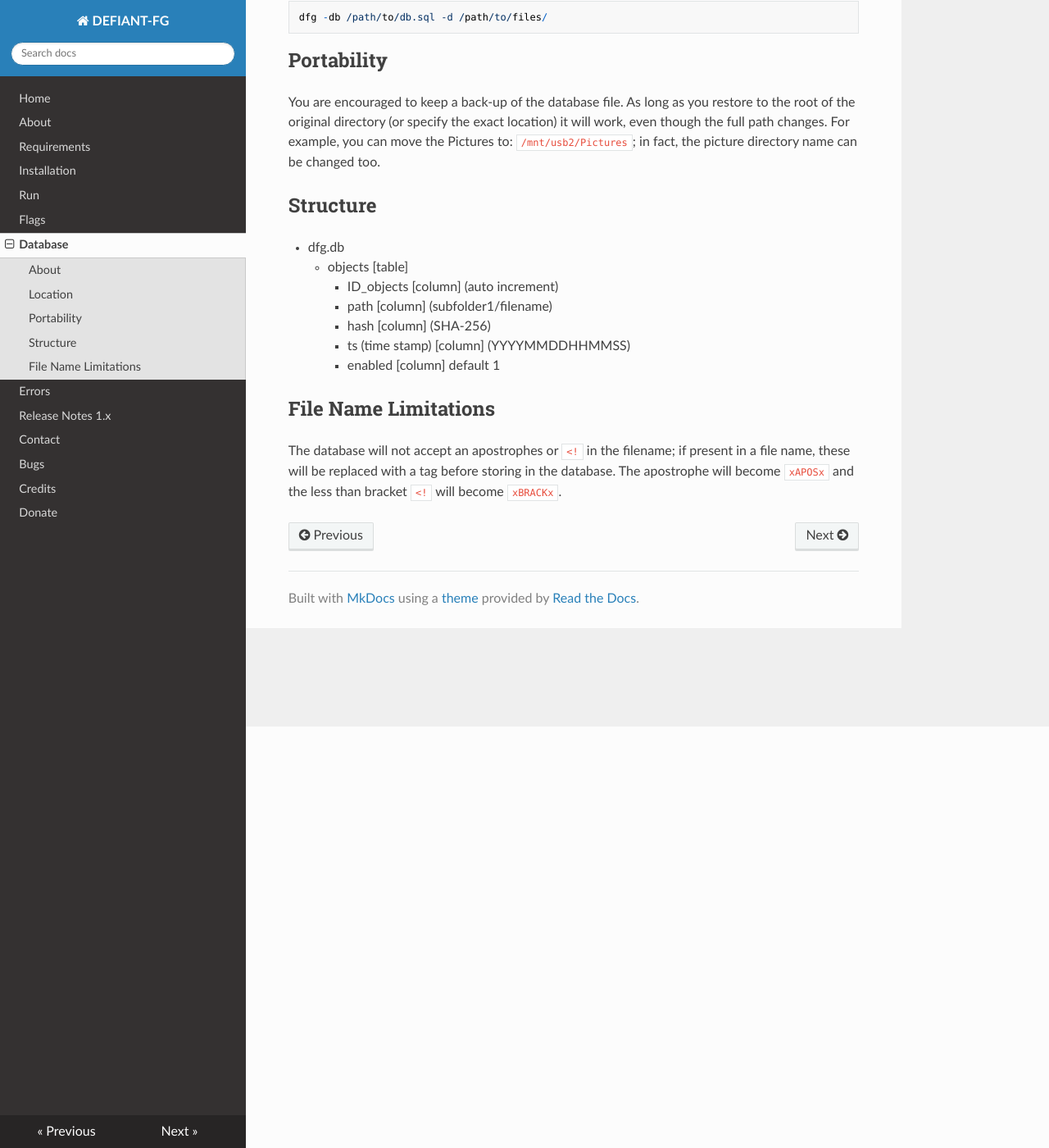
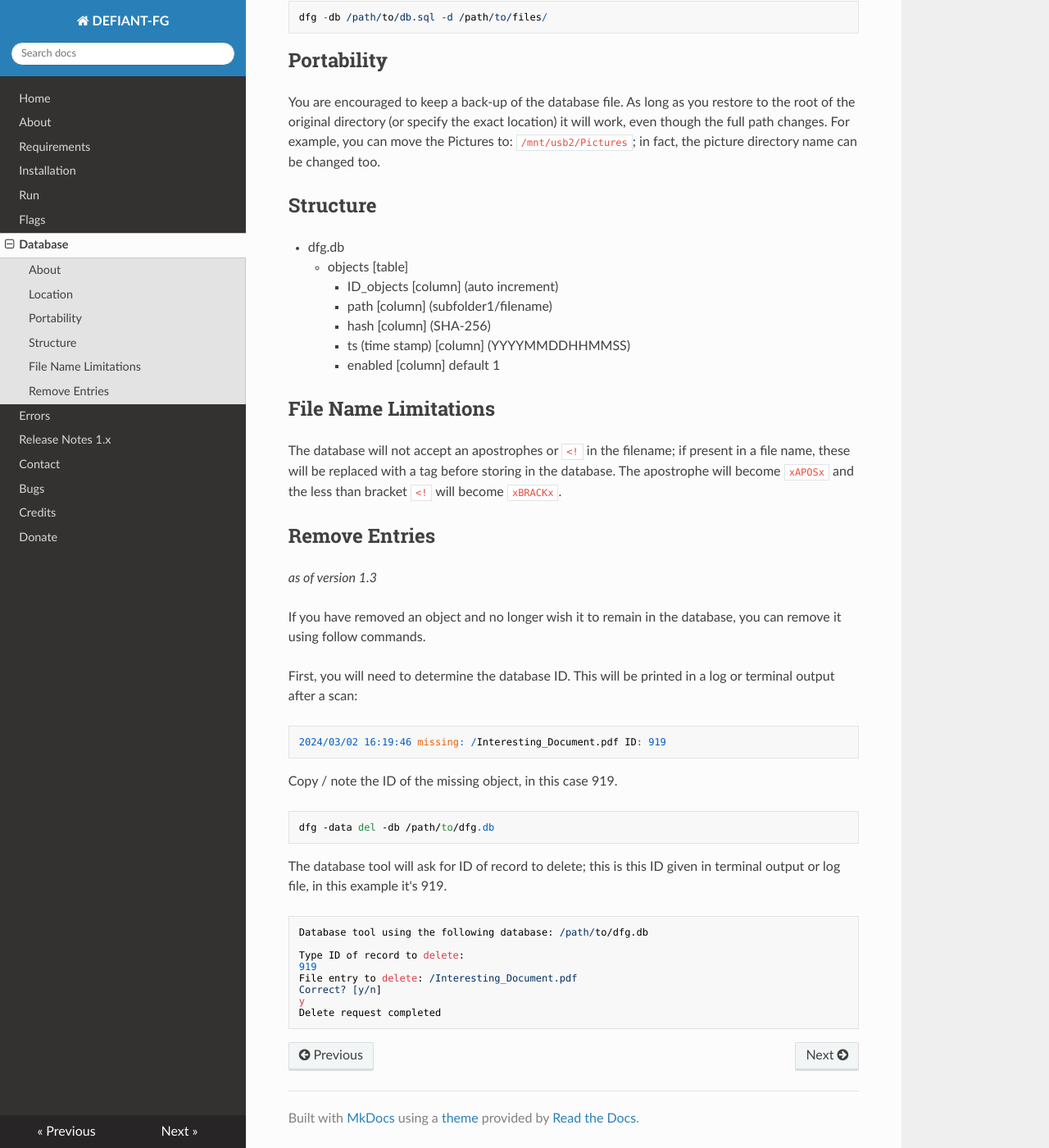
Before and after one commit to karlh001/defiant-fg, an MkDocs documentation site: the page built from docs/db.md, in a window 1280 px wide and 1400 px high, scrolled down 514 px. Shown: the whole window at 82% size. Built offline with MkDocs 1.6.1, drawn with Linux system fonts in a browser that asks for light colours; nearby versions of some CDN libraries.

Commit message:
working dbtools

```diff
--- a/docs/db.md
+++ b/docs/db.md
@@ -30,3 +30,27 @@ You are encouraged to keep a back-up of the database file. As long as you restor
 ## File Name Limitations
 
 The database will not accept an apostrophes or `<!` in the filename; if present in a file name, these will be replaced with a tag before storing in the database. The apostrophe will become `xAPOSx` and the less than bracket `<!` will become `xBRACKx`.
+
+## Remove Entries
+_as of version 1.3_
+
+If you have removed an object and no longer wish it to remain in the database, you can remove it using follow commands.
+
+First, you will need to determine the database ID. This will be printed in a log or terminal output after a scan:
+
+	2024/03/02 16:19:46 missing: /Interesting_Document.pdf ID: 919
+
+Copy / note the ID of the missing object, in this case 919.
+
+	dfg -data del -db /path/to/dfg.db
+
+The database tool will ask for ID of record to delete; this is this ID given in terminal output or log file, in this example it's 919.
+
+	Database tool using the following database: /path/to/dfg.db
+
+	Type ID of record to delete:
+	919
+	File entry to delete: /Interesting_Document.pdf
+	Correct? [y/n]
+	y
+	Delete request completed
```
Also changed, not shown: 2 other files.
